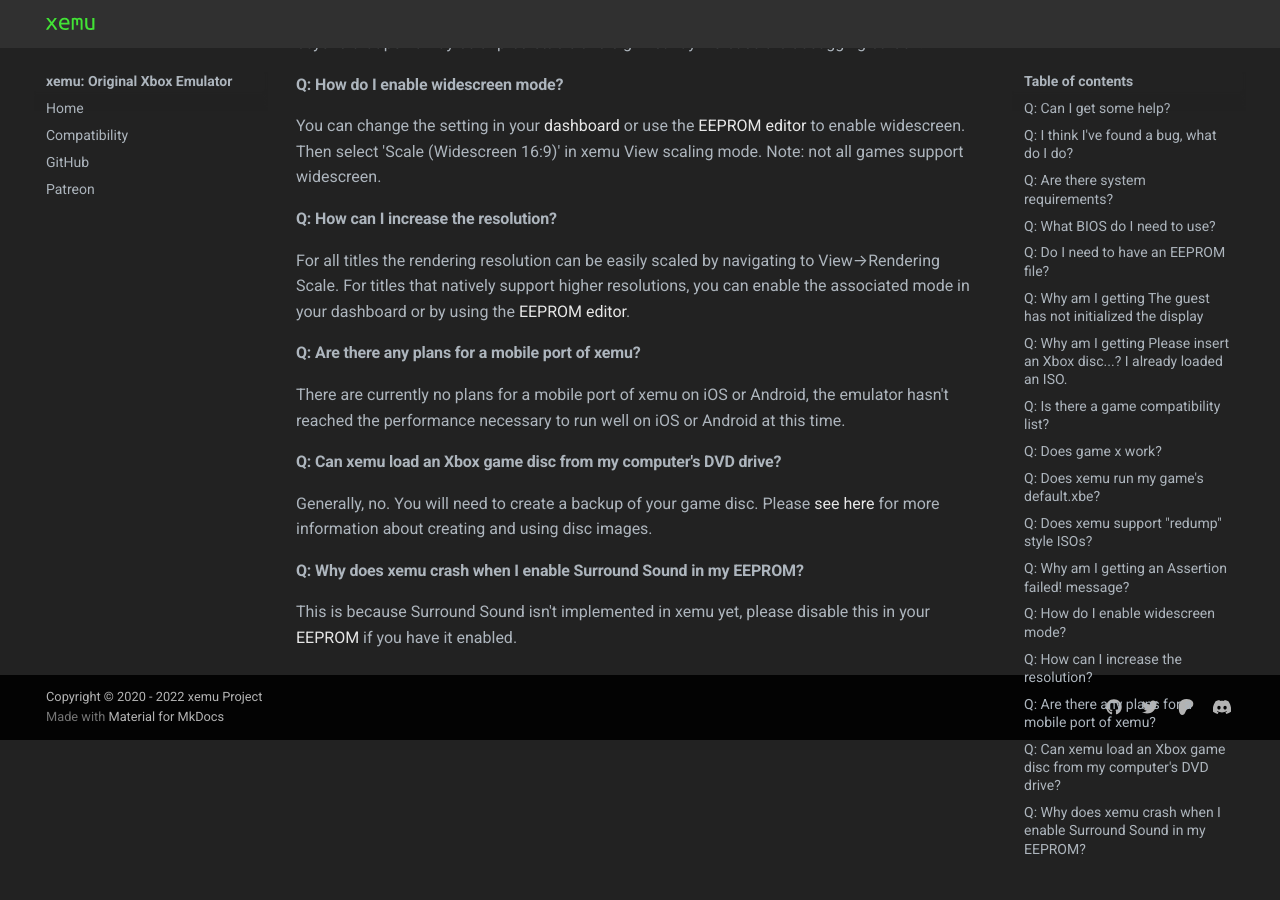
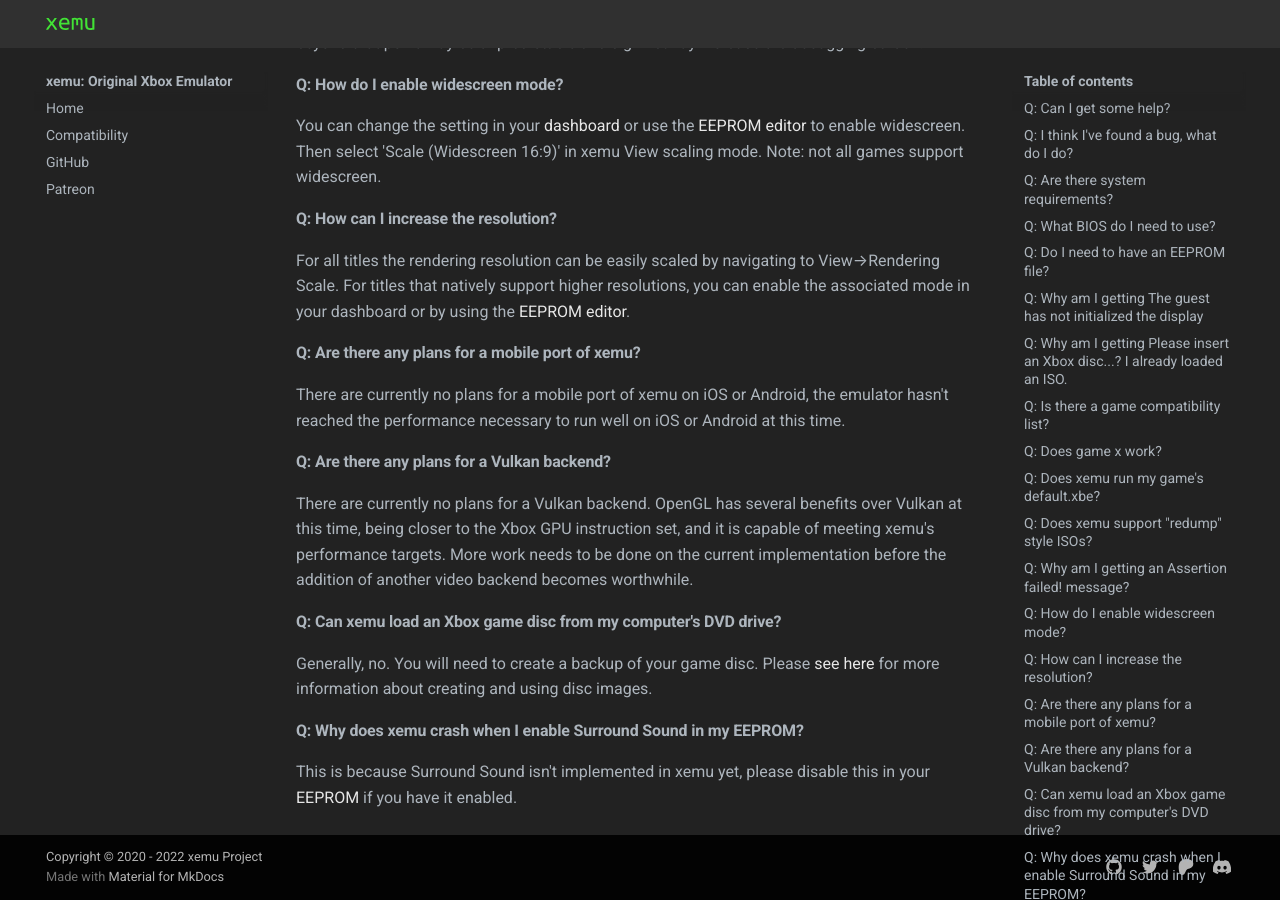
Before and after one commit to xemu-project/xemu-website, an MkDocs documentation site: the page built from docs/docs/faq.md, in a window 1280 px wide and 900 px high, scrolled down 1401 px. Built offline with MkDocs 1.6.1 and Material for MkDocs 9.7.7, drawn with Linux system fonts in a browser that asks for light colours.

Commit message:
Add faq note on Vulkan support

```diff
--- a/docs/docs/faq.md
+++ b/docs/docs/faq.md
@@ -45,6 +45,9 @@ For all titles the rendering resolution can be easily scaled by navigating to Vi
 #### Q: Are there any plans for a mobile port of xemu?
 There are currently no plans for a mobile port of xemu on iOS or Android, the emulator hasn't reached the performance necessary to run well on iOS or Android at this time.
 
+#### Q: Are there any plans for a Vulkan backend?
+There are currently no plans for a Vulkan backend. OpenGL has several benefits over Vulkan at this time, being closer to the Xbox GPU instruction set, and it is capable of meeting xemu's performance targets. More work needs to be done on the current implementation before the addition of another video backend becomes worthwhile.
+
 #### Q: Can xemu load an Xbox game disc from my computer's DVD drive?
 Generally, no. You will need to create a backup of your game disc. Please [see here](disc-images.md) for more information about creating and using disc images.
 
```
